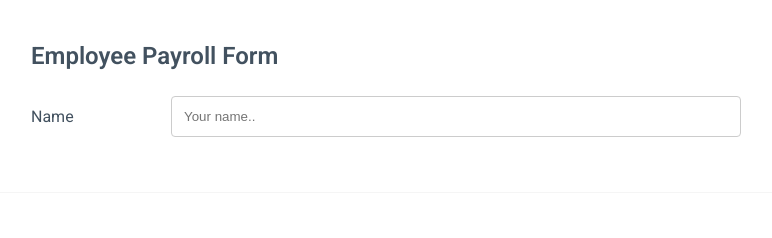
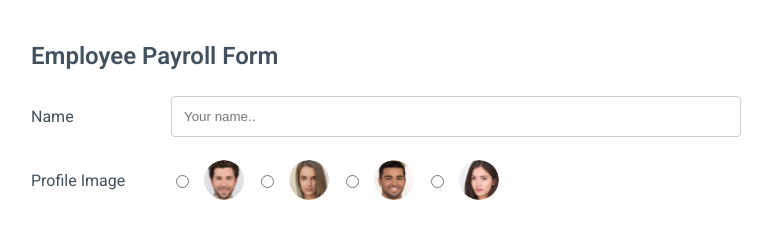
Before and after one commit to shubhamkumar10516/Employee-Payroll-App, a plain HTML site: page pages/index.html in a window 1280 px wide. Shown: the part 78-316 px from the top of the page, without its empty margins (254-1026 px from the left). Drawn offline with Linux system fonts and the light colour scheme.

Commit message:
[Shubham]ADDED: UC3: Added profile pic in the form

```diff
--- a/css/index.css
+++ b/css/index.css
@@ -88,3 +88,18 @@ label{
     border-radius: 4px;
     resize: vertical;
 }
+
+.profile-radio-content{
+    display: flex;
+    flex-direction: row;
+}
+.profile-radio-content > label{
+    display: flex;
+    flex-direction: row;
+    align-items: center;
+}
+.profile{
+    width: 40px;
+    border-radius: 50%;
+    margin-left: 12px;
+}
--- a/pages/index.html
+++ b/pages/index.html
@@ -29,6 +29,31 @@
                 </label>
                 <input class = "input" type = "text" id = "name" name = "name" placeholder="Your name.." required>
             </div>
+
+            <div class = "row-content">
+                <label class = "label text" for = "profile">Profile Image</label>
+                <div class = "profile-radio-content">
+                    <label>
+                        <input type = "radio" id = "profile1" name = "profile" value="../assets/profile-image/Ellipse -3.png" required>
+                        <img class = "profile" id = "image1" src = "../assets/profile-images/Ellipse -3.png">
+                    </label>
+
+                    <label>
+                        <input type = "radio" id = "profile2" name = "profile" value="../assets/profile-image/Ellipse -1.png" required>
+                        <img class = "profile" id = "image2" src = "../assets/profile-images/Ellipse -1.png">
+                    </label>
+
+                    <label>
+                            <input type = "radio" id = "profile3" name = "profile" value="../assets/profile-image/Ellipse -8.png" required>
+                            <img class = "profile" id = "image3" src = "../assets/profile-images/Ellipse -8.png">
+                    </label>
+                    <label>
+                            <input type = "radio" id = "profile4" name = "profile" value="../assets/profile-image/Ellipse -7.png" required>
+                            <img class = "profile" id = "image4" src = "../assets/profile-images/Ellipse -7.png">
+                    </label>
+                </div>
+
+            </div>
            </form>
        </div>
    </body>
```
